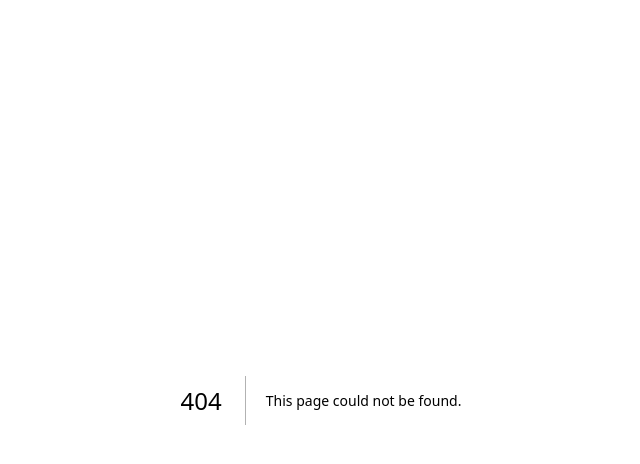
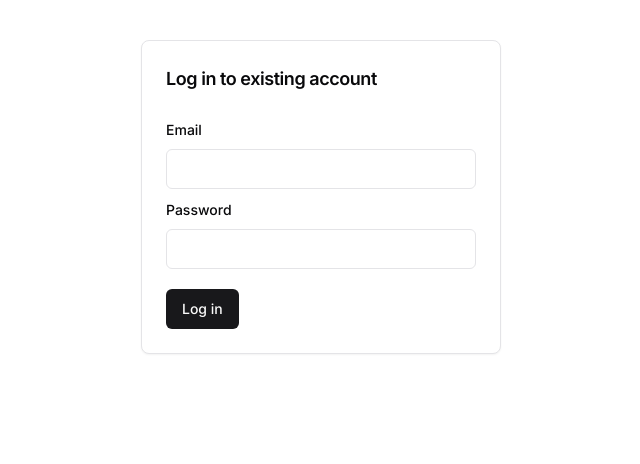
Before and after one commit to Wiper-R/ecommerce, a Next.js app: page /login in a window 1280 px wide. Before the commit this address had no page. Shown: the top 464 px of the page, without its empty margins (319-959 px from the left). Built offline with nearby package versions, Linux system fonts and the light colour scheme.

Commit message:
feat(ui): add login  page/form

```diff
--- /dev/null
+++ b/app/login/login-form.tsx
@@ -0,0 +1,86 @@
+'use client';
+
+import { createUser, loginUser } from '@/actions/auth';
+import {
+  Form,
+  FormControl,
+  FormField,
+  FormItem,
+  FormLabel
+} from '@/components/ui/form';
+import { LoginUserSchema } from '@/lib/validation/auth';
+import { useForm } from 'react-hook-form';
+import { zodResolver } from '@hookform/resolvers/zod';
+import { Input } from '@/components/ui/input';
+import { Card, CardContent, CardHeader, CardTitle } from '@/components/ui/card';
+import { SubmitButton } from '@/components/submit-button';
+import { useEffect } from 'react';
+
+export default function LoginForm() {
+  const form = useForm<LoginUserSchema>({
+    resolver: zodResolver(LoginUserSchema),
+    defaultValues: { email: '', password: '' }
+  });
+
+  const onValid = async (data: LoginUserSchema) => {
+    const result = await loginUser(data);
+    if ('error' in result) {
+      form.setError('root', { message: result.error });
+    }
+
+    form.formState.errors.root;
+  };
+
+  useEffect(() => {
+    if (!form.formState.errors.root) {
+      return;
+    }
+
+    // toast({title: "Error", description: form.formState.errors.root})
+  }, [form.formState.errors.root]);
+  return (
+    <Card className="max-w-[360px] w-full mx-auto">
+      <CardHeader>
+        <CardTitle className="text-lg">Log in to existing account</CardTitle>
+      </CardHeader>
+      <CardContent>
+        <Form {...form}>
+          <form onSubmit={form.handleSubmit(onValid)}>
+            <div className="space-y-2">
+              <FormField
+                control={form.control}
+                name="email"
+                render={({ field }) => (
+                  <FormItem>
+                    <FormLabel>Email</FormLabel>
+                    <FormControl>
+                      <Input {...field} type="email" />
+                    </FormControl>
+                  </FormItem>
+                )}
+              />
+              <FormField
+                control={form.control}
+                name="password"
+                render={({ field }) => (
+                  <FormItem>
+                    <FormLabel>Password</FormLabel>
+                    <FormControl>
+                      <Input {...field} type="password" />
+                    </FormControl>
+                  </FormItem>
+                )}
+              />
+            </div>
+            <SubmitButton className="mt-5">Log in</SubmitButton>
+          </form>
+        </Form>
+        {form.formState.errors.root && (
+          <span className="text-destructive text-sm">
+            {form.formState.errors.root.message}
+          </span>
+        )}
+      </CardContent>
+    </Card>
+  );
+}
--- /dev/null
+++ b/app/login/page.tsx
@@ -0,0 +1,10 @@
+import { FormContainer } from '@/components/containers/form-container';
+import SignUpForm from './login-form';
+
+export default function Page() {
+  return (
+    <FormContainer>
+      <SignUpForm />
+    </FormContainer>
+  );
+}
```
